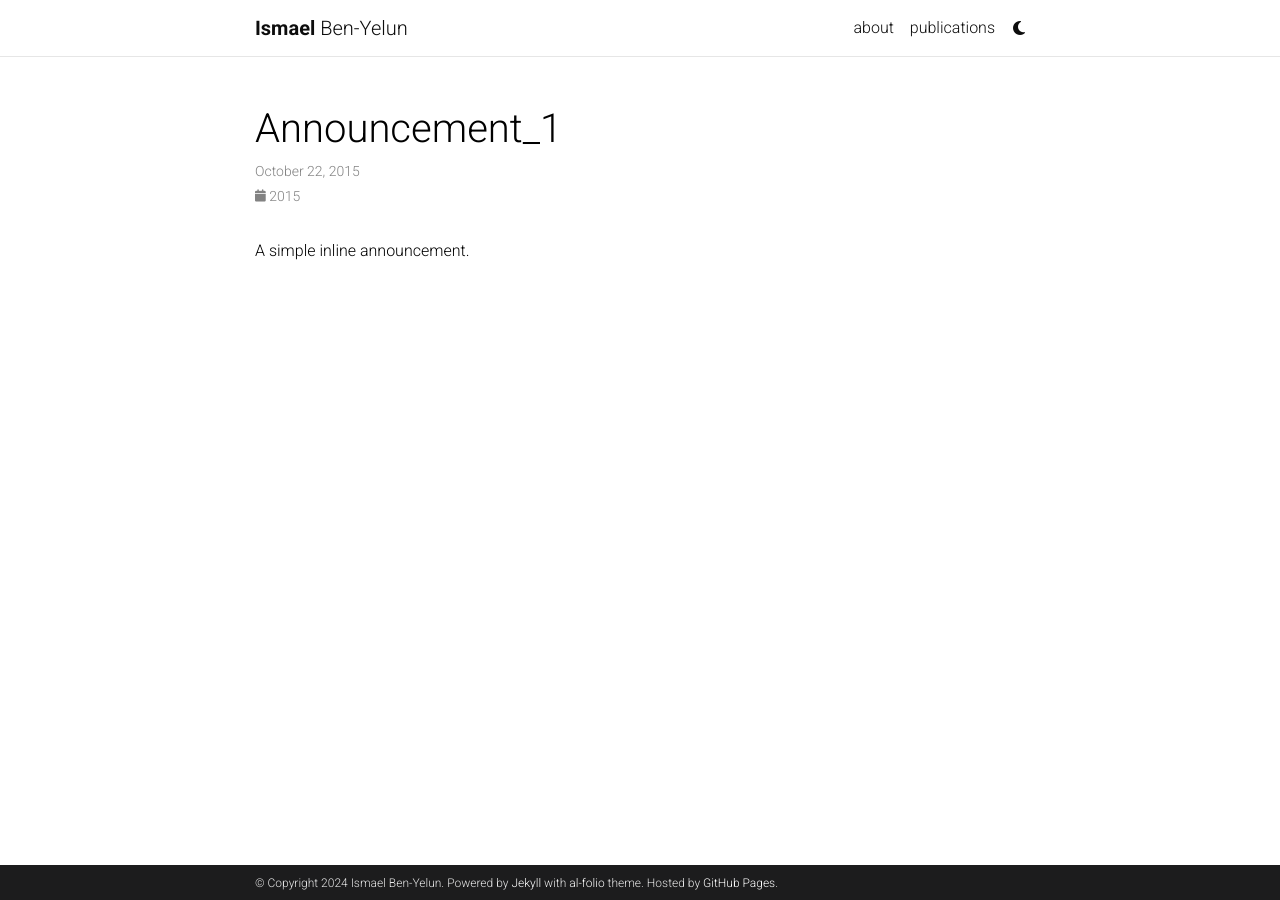
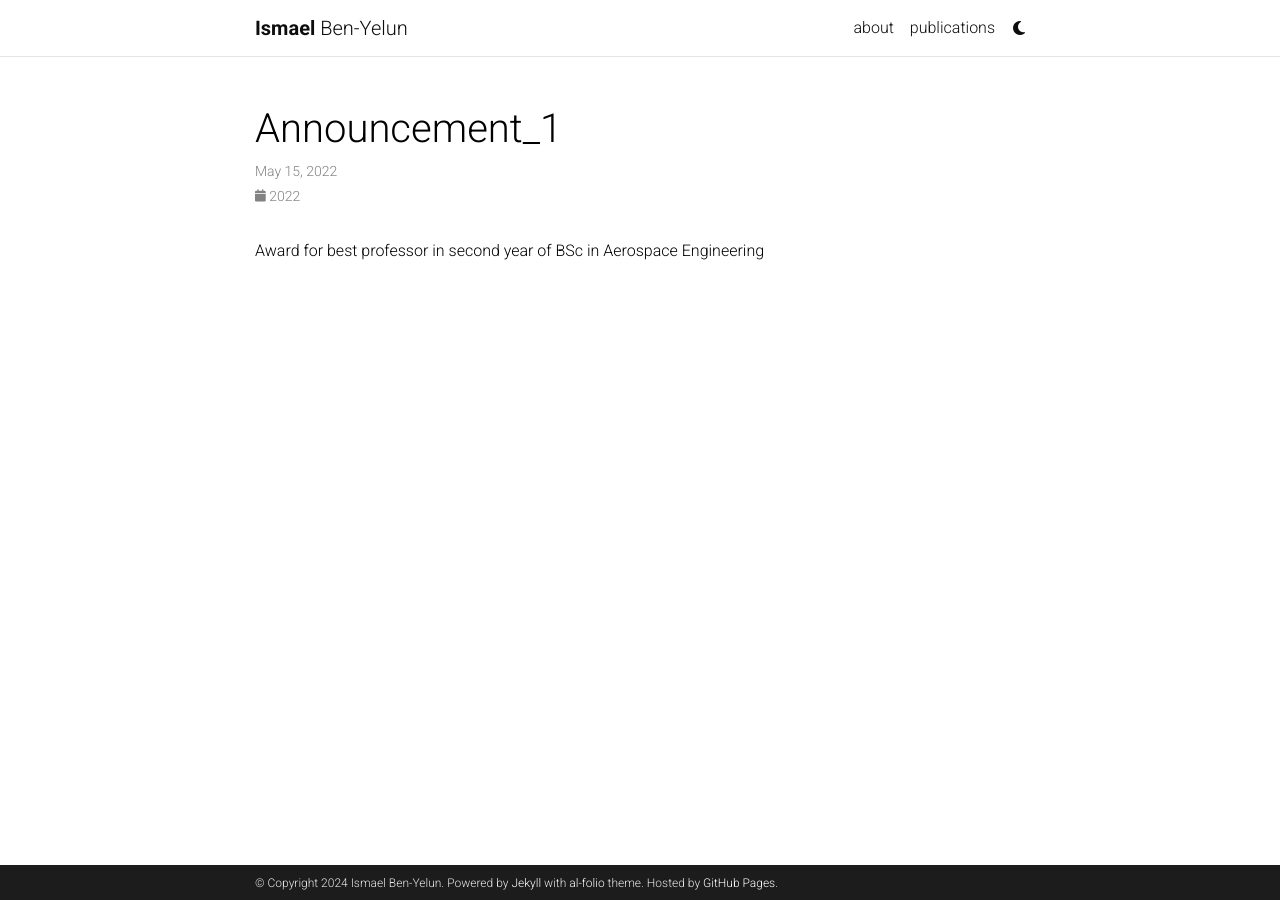
Before and after one commit to IsmaelBenyelun/ismaelbenyelun.github.io, a Jekyll site: the page built from _news/announcement_1.md, in a window 1280 px wide. Built offline with Jekyll 4.4.1, drawn with Linux system fonts in a browser that asks for light colours; comment, search, counter and statistics services are not loaded; a style sheet for code colours, icons or effects is not loaded.

Commit message:
Update _config, _about and _announcement

```diff
--- a/_config.yml
+++ b/_config.yml
@@ -8,7 +8,7 @@
 last_name: Ben-Yelun
 email: i.binsenser@gmail.com
 description: > # the ">" symbol means to ignore newlines until "footer_text:"
-  A simple, whitespace theme for academics. Based on [*folio](https://github.com/bogoli/-folio) design.
+  Welcome to Ismael Ben-Yelun's Digital Hub. Explore computational mechanics approaches, browse my portfolio, and connect with me for a journey of creativity and collaboration.
 footer_text: >
   Powered by <a href="https://jekyllrb.com/" target="_blank">Jekyll</a> with <a href="https://github.com/alshedivat/al-folio">al-folio</a> theme.
   Hosted by <a href="https://pages.github.com/" target="_blank">GitHub Pages</a>.
--- a/_news/announcement_1.md
+++ b/_news/announcement_1.md
@@ -1,8 +1,8 @@
 ---
 layout: post
-date: 2015-10-22 15:59:00-0400
+date: 2022-05-15
 inline: true
 related_posts: false
 ---
 
-A simple inline announcement.
+Award for best professor in second year of BSc in Aerospace Engineering
```
Also changed, not shown: _pages/about.md (+1 -1 lines).
